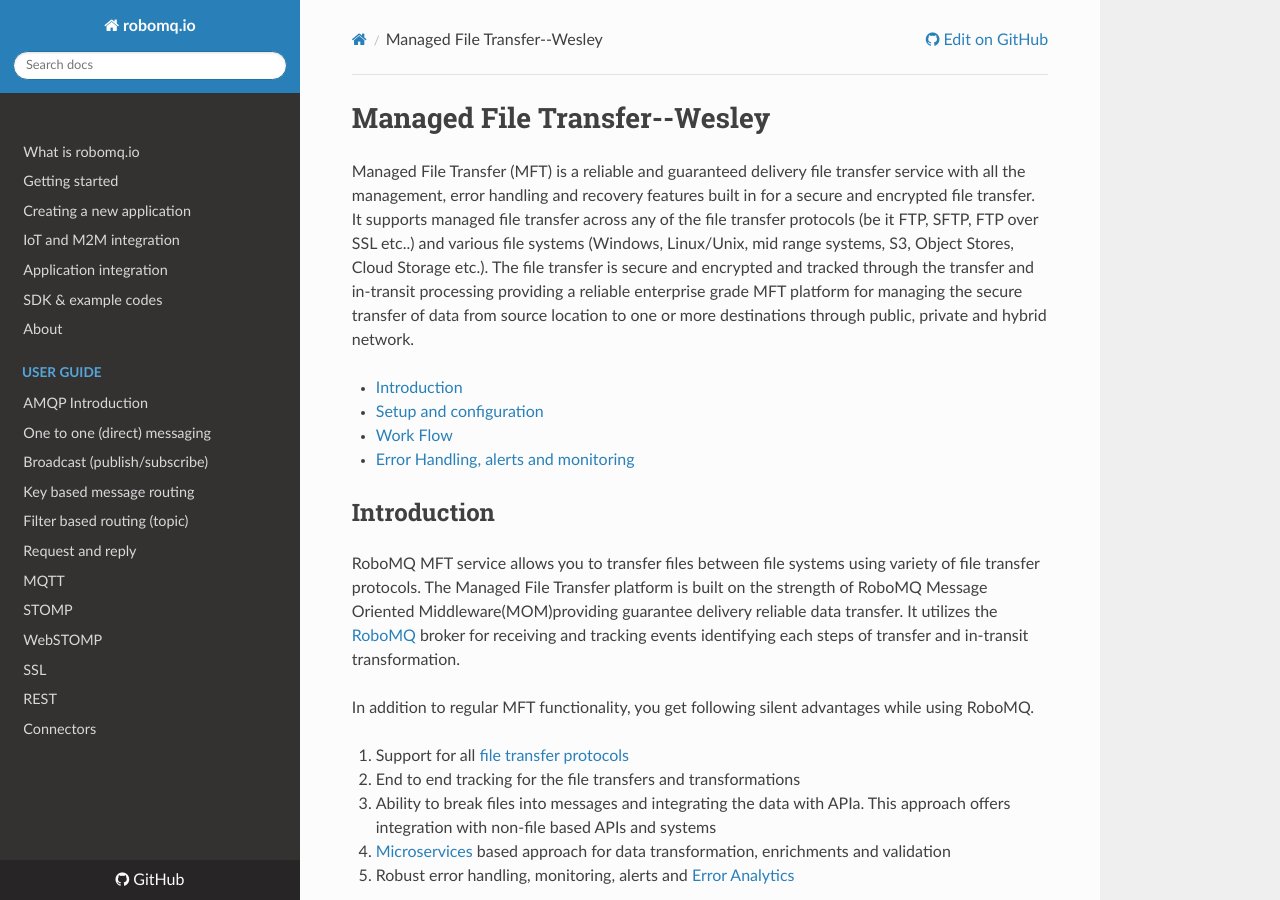
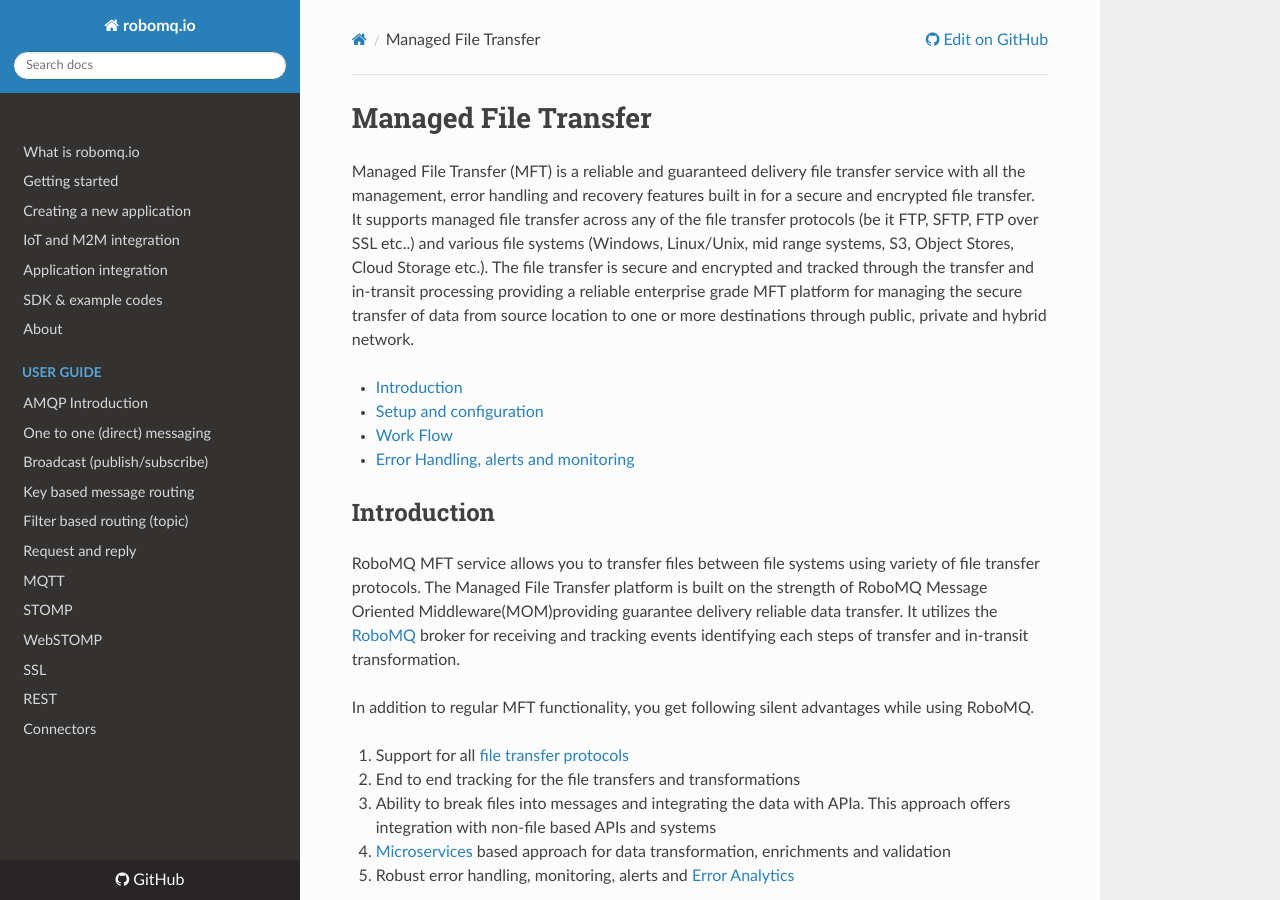
Before and after one commit to robomq/robomq.io, an MkDocs documentation site: the page built from docs/managed_file_transfer.md, in a window 1280 px wide and 900 px high. Built offline with MkDocs 1.6.1, drawn with Linux system fonts in a browser that asks for light colours; nearby versions of some CDN libraries; old or Windows-style settings are respelled for this version of MkDocs.

```diff
--- a/docs/managed_file_transfer.md
+++ b/docs/managed_file_transfer.md
@@ -1,4 +1,4 @@
-# Managed File Transfer--Wesley
+# Managed File Transfer
 
 
 Managed File Transfer (MFT) is a reliable and guaranteed delivery file transfer service with all the management, error handling and recovery features built in for a secure and encrypted file transfer. It supports managed file transfer across any of the file transfer protocols (be it FTP, SFTP, FTP over SSL etc..) and various file systems (Windows, Linux/Unix, mid range systems, S3, Object Stores, Cloud Storage etc.). The file transfer is secure and encrypted and tracked through the transfer and in-transit processing providing a reliable enterprise grade MFT platform for managing the secure transfer of data from source location to one or more destinations through public, private and hybrid network.
```
Also changed, not shown: docs/images/ErrorAnalytics.png (added).
